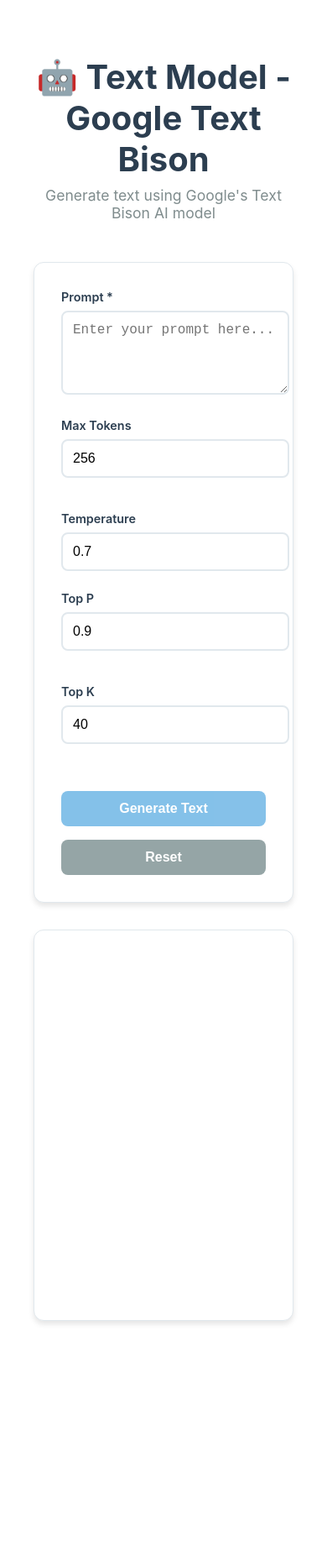
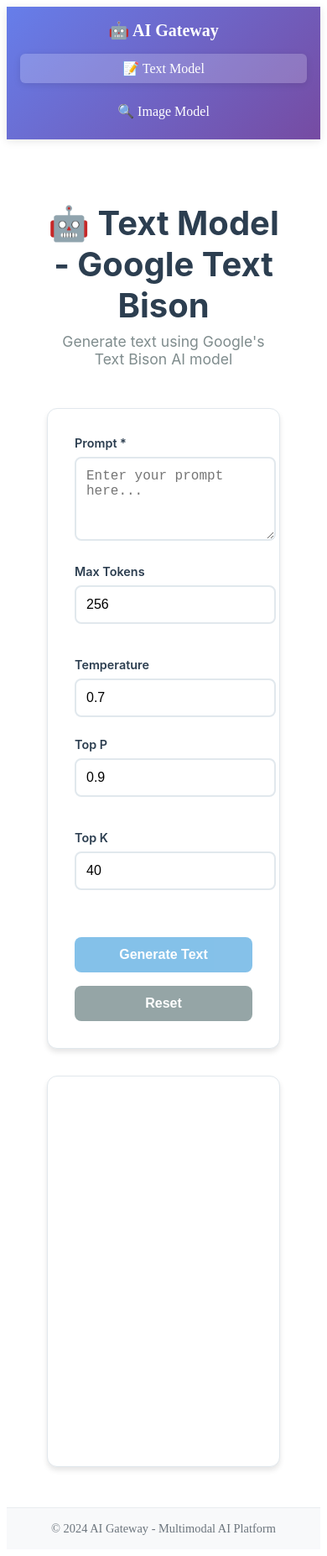
Before and after one commit to damiansire/GenAI-Scaffold, an Angular app in the folder packages/client/: page /text-model in a window 390 px wide. Shown: the whole page at 84% size. Before the commit the page ends 1613 px from the top, so only its background shows below. Built offline with nearby package versions, Linux system fonts and the light colour scheme.

Commit message:
Enhance app layout with navigation header, main content area, and footer. Update styles for responsive design and improve overall user experience. Modify image model template to reference 'result' object for accurate data display.

```diff
--- a/packages/client/src/app/app.html
+++ b/packages/client/src/app/app.html
@@ -1 +1,28 @@
-<router-outlet />
+<!-- Navigation Header -->
+<nav class="navigation">
+  <div class="nav-container">
+    <div class="nav-brand">
+      <h1>🤖 AI Gateway</h1>
+    </div>
+    <div class="nav-links">
+      <a routerLink="/text-model" routerLinkActive="active" class="nav-link">
+        📝 Text Model
+      </a>
+      <a routerLink="/image-model" routerLinkActive="active" class="nav-link">
+        🔍 Image Model
+      </a>
+    </div>
+  </div>
+</nav>
+
+<!-- Main Content -->
+<main class="main-content">
+  <router-outlet />
+</main>
+
+<!-- Footer -->
+<footer class="footer">
+  <div class="footer-content">
+    <p>&copy; 2024 AI Gateway - Multimodal AI Platform</p>
+  </div>
+</footer>
--- a/packages/client/src/app/app.scss
+++ b/packages/client/src/app/app.scss
@@ -1,5 +1,124 @@
 :host {
-  display: block;
+  display: flex;
+  flex-direction: column;
+  min-height: 100vh;
   width: 100%;
-  height: 100%;
 }
+
+/* Navigation Styles */
+.navigation {
+  background: linear-gradient(135deg, #667eea 0%, #764ba2 100%);
+  color: white;
+  padding: 0;
+  box-shadow: 0 2px 10px rgba(0, 0, 0, 0.1);
+  position: sticky;
+  top: 0;
+  z-index: 1000;
+}
+
+.nav-container {
+  max-width: 1200px;
+  margin: 0 auto;
+  display: flex;
+  justify-content: space-between;
+  align-items: center;
+  padding: 1rem 2rem;
+}
+
+.nav-brand h1 {
+  margin: 0;
+  font-size: 1.5rem;
+  font-weight: 600;
+  color: white;
+}
+
+.nav-links {
+  display: flex;
+  gap: 1rem;
+}
+
+.nav-link {
+  color: white;
+  text-decoration: none;
+  padding: 0.5rem 1rem;
+  border-radius: 6px;
+  transition: all 0.3s ease;
+  font-weight: 500;
+  display: flex;
+  align-items: center;
+  gap: 0.5rem;
+}
+
+.nav-link:hover {
+  background: rgba(255, 255, 255, 0.1);
+  transform: translateY(-1px);
+}
+
+.nav-link.active {
+  background: rgba(255, 255, 255, 0.2);
+  box-shadow: 0 2px 8px rgba(0, 0, 0, 0.1);
+}
+
+/* Main Content */
+.main-content {
+  flex: 1;
+  padding: 2rem;
+  max-width: 1200px;
+  margin: 0 auto;
+  width: 100%;
+  box-sizing: border-box;
+}
+
+/* Footer */
+.footer {
+  background: #f8f9fa;
+  border-top: 1px solid #e9ecef;
+  padding: 1rem 0;
+  margin-top: auto;
+}
+
+.footer-content {
+  max-width: 1200px;
+  margin: 0 auto;
+  text-align: center;
+  color: #6c757d;
+  font-size: 0.9rem;
+}
+
+.footer-content p {
+  margin: 0;
+}
+
+/* Responsive Design */
+@media (max-width: 768px) {
+  .nav-container {
+    padding: 1rem;
+    flex-direction: column;
+    gap: 1rem;
+  }
+
+  .nav-links {
+    width: 100%;
+    justify-content: center;
+  }
+
+  .main-content {
+    padding: 1rem;
+  }
+
+  .nav-brand h1 {
+    font-size: 1.25rem;
+  }
+}
+
+@media (max-width: 480px) {
+  .nav-links {
+    flex-direction: column;
+    width: 100%;
+  }
+
+  .nav-link {
+    text-align: center;
+    justify-content: center;
+  }
+}
--- a/packages/client/src/app/app.ts
+++ b/packages/client/src/app/app.ts
@@ -1,9 +1,9 @@
 import { Component } from '@angular/core';
-import { RouterOutlet } from '@angular/router';
+import { RouterOutlet, RouterLink, RouterLinkActive } from '@angular/router';
 
 @Component({
   selector: 'app-root',
-  imports: [RouterOutlet],
+  imports: [RouterOutlet, RouterLink, RouterLinkActive],
   templateUrl: './app.html',
   styleUrl: './app.scss'
 })
--- a/packages/client/src/app/features/image-model/image-model.html
+++ b/packages/client/src/app/features/image-model/image-model.html
@@ -203,15 +203,15 @@
           <div class="response-content">
             <h4>Extracted Text:</h4>
             <div class="text-output">
-              {{ response()?.data?.text || 'No text detected' }}
+              {{ response()?.data?.result?.text || 'No text detected' }}
             </div>
           </div>
 
-          @if (response()?.data?.annotations && response()?.data?.annotations.length > 0) {
+          @if (response()?.data?.result?.annotations && response()?.data?.result?.annotations.length > 0) {
             <div class="annotations-info">
-              <h4>Text Annotations ({{ response()?.data?.annotations.length }}):</h4>
+              <h4>Text Annotations ({{ response()?.data?.result?.annotations.length }}):</h4>
               <div class="annotations-list">
-                @for (annotation of response()?.data?.annotations; track $index) {
+                @for (annotation of response()?.data?.result?.annotations; track $index) {
                   <div class="annotation-item">
                     <div class="annotation-header">
                       <span class="annotation-text">{{ annotation.text }}</span>
@@ -231,23 +231,23 @@
             </div>
           }
 
-          @if (response()?.data?.imageInfo) {
+          @if (response()?.data?.result?.imageInfo) {
             <div class="image-info">
               <h4>Image Information:</h4>
               <div class="image-stats">
                 <div class="stat">
                   <span class="stat-label">Dimensions:</span>
                   <span class="stat-value">
-                    {{ response()?.data?.imageInfo?.width }}×{{ response()?.data?.imageInfo?.height }}
+                    {{ response()?.data?.result?.imageInfo?.width }}×{{ response()?.data?.result?.imageInfo?.height }}
                   </span>
                 </div>
                 <div class="stat">
                   <span class="stat-label">Format:</span>
-                  <span class="stat-value">{{ response()?.data?.imageInfo?.format }}</span>
+                  <span class="stat-value">{{ response()?.data?.result?.imageInfo?.format }}</span>
                 </div>
                 <div class="stat">
                   <span class="stat-label">Size:</span>
-                  <span class="stat-value">{{ formatFileSize(response()?.data?.imageInfo?.size || 0) }}</span>
+                  <span class="stat-value">{{ formatFileSize(response()?.data?.result?.imageInfo?.size || 0) }}</span>
                 </div>
               </div>
             </div>
```
